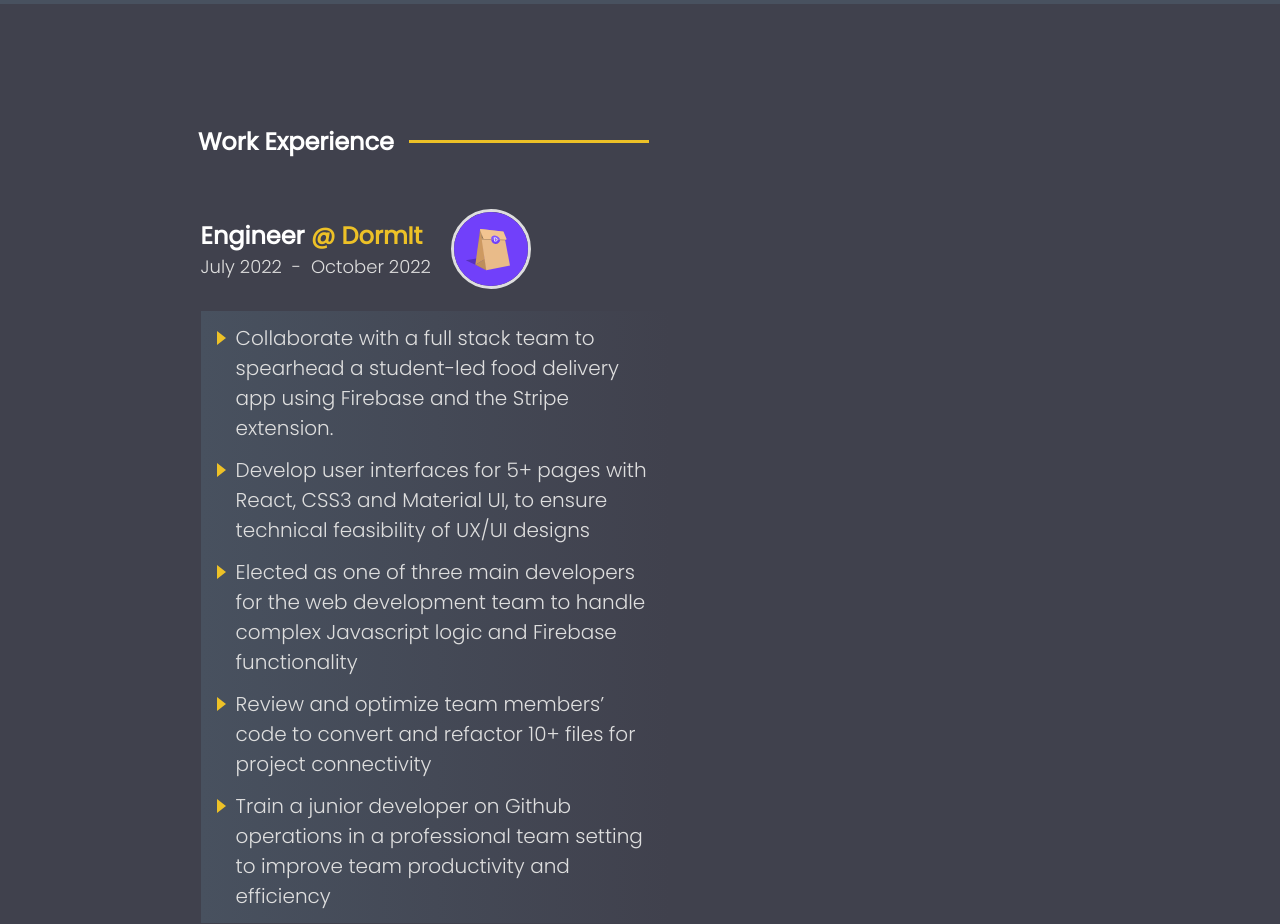
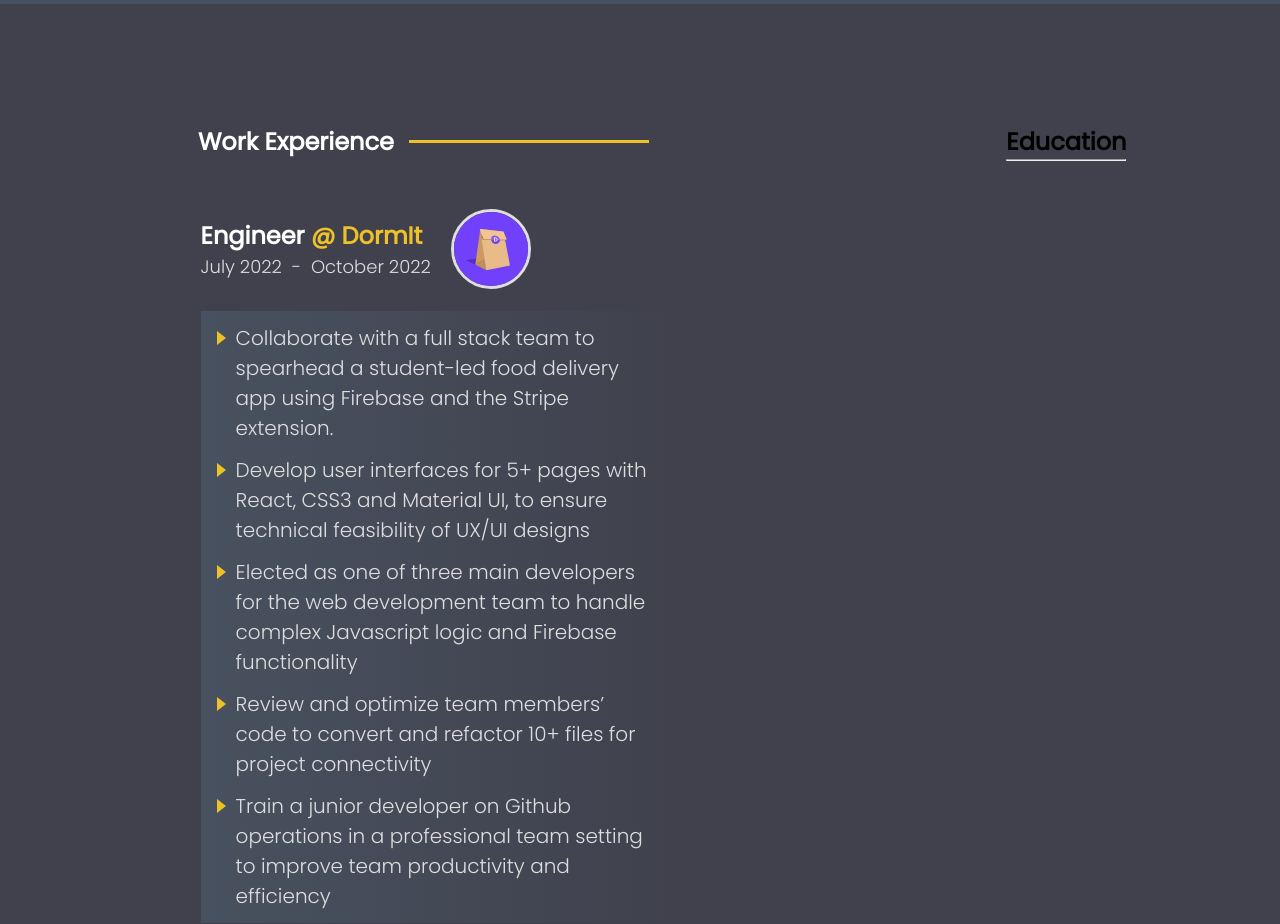
Before and after one commit to dbinlee3/ben-and-queries, a React (Create React App) app: page / in a window 1280 px wide. Shown: the part 2860-3784 px from the top of the page. Built offline with nearby package versions, Linux system fonts and the light colour scheme.

Commit message:
started on education

```diff
--- a/src/pages/experience/education/Education.js
+++ b/src/pages/experience/education/Education.js
@@ -1,10 +1,23 @@
 import React from 'react'
+import { data } from "./EducationData.js";
 
 import styles from "./Education.module.css";
 
 function Education() {
     return (
-        <div>
+        <div className={styles.container}>
+            <div className={styles.header}>
+                <h3>Education</h3>
+                <hr />
+            </div>
+
+            <ul className={styles.content}>
+                {data.map((item) => {
+                    return <li className={styles.entryContainer}>
+
+                    </li>
+                })}
+            </ul>
 
         </div>
     )
--- /dev/null
+++ b/src/pages/experience/education/EducationData.js
@@ -0,0 +1,16 @@
+export const data = [
+    {
+        title: "Cognitive Science: Design & Interaction",
+        school: "University of California, San Diego",
+        degree: "Bachelor's of Science",
+        completed: false,
+        date: "Spring 2023"
+    },
+    {
+        title: "Computer Science",
+        school: "University of California, San Diego",
+        degree: "Minor",
+        completed: false,
+        date: "Spring 2023"
+    }
+]
```
